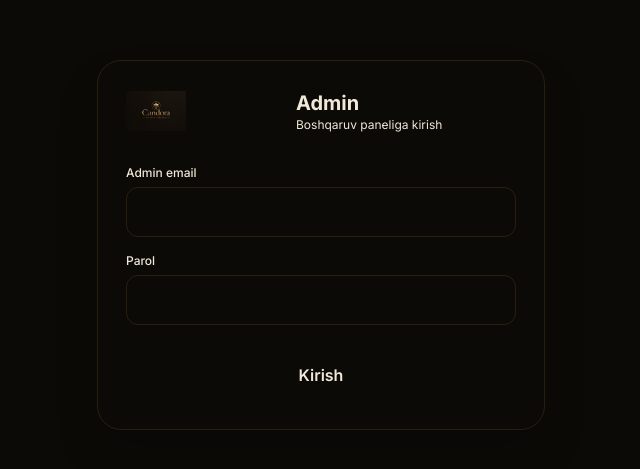
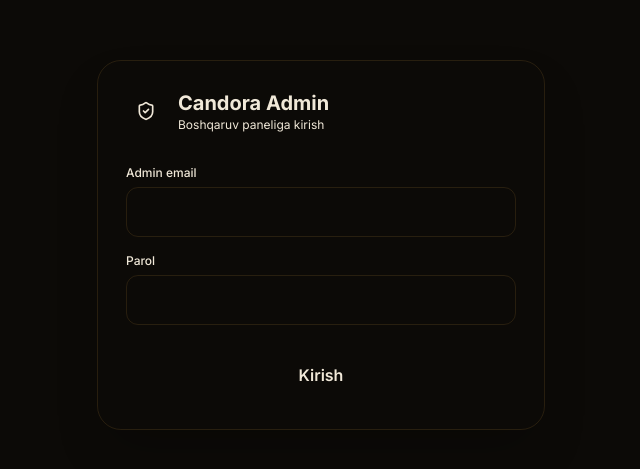
Before and after one commit to ubaydullayeviba345-sketch/Candora, a React (Vite) app: page /admin/io in a window 1280 px wide. Shown: the part 155-624 px from the top of the page, without its empty margins (319-959 px from the left). Built offline with nearby package versions, Linux system fonts and the light colour scheme; a web font is replaced by a local one.

Commit message:
Restore default branding

```diff
--- a/index.html
+++ b/index.html
@@ -8,7 +8,7 @@
   <title>Candora App</title>
   <meta name="description" content="Candora artisan luxury confectionery." />
   <meta name="robots" content="noindex, nofollow" />
-  <link rel="icon" type="image/jpeg" href="/candora-logo.jpg" />
+  <link rel="icon" href="/favicon.ico" sizes="any" />
   <link rel="apple-touch-icon" sizes="180x180" href="/apple-touch-icon.png">
   <link rel="icon" type="image/png" sizes="32x32" href="/favicon-32x32.png">
   <link rel="icon" type="image/png" sizes="16x16" href="/favicon-16x16.png">
--- a/src/app/components/Layout.tsx
+++ b/src/app/components/Layout.tsx
@@ -3,6 +3,7 @@ import { motion, AnimatePresence } from "motion/react";
 import { Outlet, Link, useLocation, useNavigate } from "react-router";
 import {
   ShoppingCart, Search, Sun, Moon, Menu, X,
+  Sparkles,
   User, LogOut, MapPin, Phone, Instagram, Twitter,
 } from "lucide-react";
 import { useApp } from "../context/AppContext";
@@ -70,7 +71,10 @@ export default function Layout() {
       >
         <nav className="max-w-7xl mx-auto px-4 sm:px-6 h-16 flex items-center justify-between gap-4">
           <Link to="/" className="flex items-center gap-2 flex-shrink-0">
-            <img src="/candora-wordmark.png" alt="Candora" className="h-10 w-[158px] object-contain object-left mix-blend-screen" />
+            <div className="w-8 h-8 rounded-lg bg-primary flex items-center justify-center">
+              <Sparkles size={15} className="text-primary-foreground" />
+            </div>
+            <span className="font-display text-xl font-bold tracking-tight">Candora</span>
           </Link>
 
           {/* Desktop nav */}
@@ -215,7 +219,10 @@ export default function Layout() {
           <div className="grid sm:grid-cols-2 lg:grid-cols-4 gap-10 mb-12">
             <div>
               <div className="flex items-center mb-4">
-                <img src="/candora-wordmark.png" alt="Candora" className="h-9 w-[142px] object-contain object-left mix-blend-screen" />
+                <div className="w-7 h-7 rounded-lg bg-primary flex items-center justify-center">
+                  <Sparkles size={13} className="text-primary-foreground" />
+                </div>
+                <span className="font-display text-lg font-bold">Candora</span>
               </div>
               <p className="text-xs text-muted-foreground leading-relaxed mb-5">
                 {lang === "uz" ? "Artisan hashamatli shirinliklar. 2018 yildan beri sevgi bilan tayyorlanadi." :
--- a/src/app/components/WelcomeGate.tsx
+++ b/src/app/components/WelcomeGate.tsx
@@ -1,6 +1,6 @@
 import { useEffect, useState, type ReactNode } from "react";
 import { motion } from "motion/react";
-import { Check, LockKeyhole, UserRound } from "lucide-react";
+import { Check, LockKeyhole, Sparkles, UserRound } from "lucide-react";
 import { useApp } from "../context/AppContext";
 import AuthModal from "./AuthModal";
 import type { Lang } from "../../lib/i18n";
@@ -59,7 +59,8 @@ export default function WelcomeGate({ children }: { children: ReactNode }) {
       <div className="relative min-h-screen max-w-6xl mx-auto px-6 py-8 flex flex-col">
         <header className="flex items-center justify-between">
           <div className="flex items-center gap-2">
-            <img src="/candora-wordmark.png" alt="Candora" className="h-10 w-[158px] object-contain object-left mix-blend-screen" />
+            <div className="w-9 h-9 rounded-xl bg-primary flex items-center justify-center"><Sparkles size={17} className="text-primary-foreground" /></div>
+            <span className="font-display text-xl font-bold">Candora</span>
           </div>
           <div className="flex items-center gap-1 rounded-xl bg-card/70 border border-border p-1" aria-label={text.choose}>
             {(["uz", "en", "ru"] as Lang[]).map((code) => (
--- a/src/app/pages/Admin.tsx
+++ b/src/app/pages/Admin.tsx
@@ -1,5 +1,5 @@
 import { FormEvent, useEffect, useState } from "react";
-import { BarChart3, Box, CheckCircle2, LogOut, Package, Users } from "lucide-react";
+import { BarChart3, Box, CheckCircle2, LogOut, Package, ShieldCheck, Users } from "lucide-react";
 import { PRODUCTS } from "../../lib/data";
 import { supabase, api } from "../../lib/supabase";
 
@@ -40,7 +40,7 @@ export default function Admin() {
       <main className="min-h-screen bg-background text-foreground flex items-center justify-center px-4 relative overflow-hidden">
         <div className="absolute inset-0 bg-[radial-gradient(circle_at_50%_0%,hsl(var(--primary)/.2),transparent_42%)]" />
         <form onSubmit={handleLogin} className="relative w-full max-w-md bg-card border border-border rounded-3xl p-7 shadow-2xl">
-          <div className="flex items-center gap-3 mb-8"><img src="/candora-wordmark.png" alt="Candora" className="h-10 w-[158px] object-contain object-left mix-blend-screen" /><div><p className="font-display text-xl font-bold">Admin</p><p className="text-xs text-muted-foreground">Boshqaruv paneliga kirish</p></div></div>
+          <div className="flex items-center gap-3 mb-8"><div className="w-10 h-10 rounded-xl bg-primary flex items-center justify-center"><ShieldCheck size={20} className="text-primary-foreground" /></div><div><p className="font-display text-xl font-bold">Candora Admin</p><p className="text-xs text-muted-foreground">Boshqaruv paneliga kirish</p></div></div>
           {error && <div className="mb-4 px-4 py-3 rounded-xl bg-destructive/10 text-destructive text-sm">{error}</div>}
           <label className="block text-xs text-muted-foreground mb-1.5">Admin email</label>
           <input autoFocus type="email" value={email} onChange={(event) => setEmail(event.target.value)} className="w-full px-4 py-3 rounded-xl bg-muted border border-border outline-none focus:border-primary mb-4" />
@@ -56,7 +56,7 @@ export default function Admin() {
     <main className="min-h-screen bg-background text-foreground">
       <header className="border-b border-border bg-card/80 backdrop-blur-xl">
         <div className="max-w-7xl mx-auto px-5 sm:px-8 h-20 flex items-center justify-between">
-          <div className="flex items-center gap-3"><img src="/candora-wordmark.png" alt="Candora" className="h-9 w-[142px] object-contain object-left mix-blend-screen" /><div><p className="font-display text-xl font-bold">Admin</p><p className="text-xs text-muted-foreground">Boshqaruv markazi</p></div></div>
+          <div className="flex items-center gap-3"><div className="w-9 h-9 rounded-xl bg-primary flex items-center justify-center"><ShieldCheck size={18} className="text-primary-foreground" /></div><div><p className="font-display text-xl font-bold">Candora Admin</p><p className="text-xs text-muted-foreground">Boshqaruv markazi</p></div></div>
           <button onClick={() => { void supabase.auth.signOut(); setAuthenticated(false); }} className="flex items-center gap-2 text-sm text-muted-foreground hover:text-destructive"><LogOut size={15} /> Chiqish</button>
         </div>
       </header>
```
